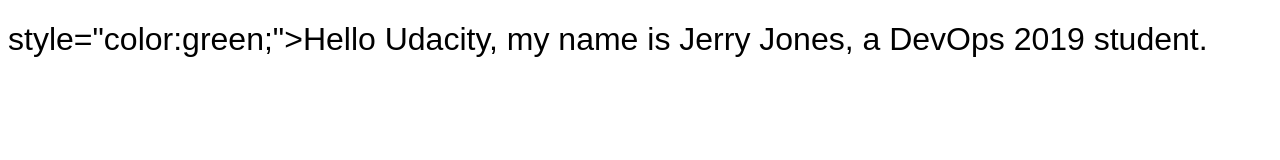
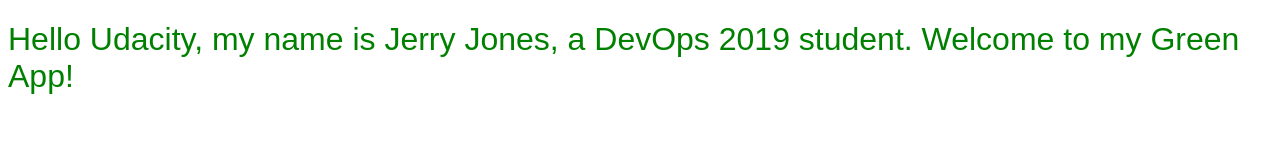
Before and after one commit to j-j-jones/udacity-devops-capstone-green, a plain HTML site: page index.html in a window 1280 px wide. Drawn offline with Linux system fonts and the light colour scheme.

Commit message:
Update index.html

```diff
--- a/index.html
+++ b/index.html
@@ -4,7 +4,7 @@
     <meta charset="UTF-8">
     <meta name="viewport" content="width=device-width, initial-scale=1.0">
     <meta http-equiv="X-UA-Compatible" content="ie=edge">
-    <title>Hello World - Nginx Docker - "Green Deployment"</title>
+       <title>Hello World - Nginx Docker - "Green Deployment"</title>
     <style>
         h1{
             font-weight:lighter;
@@ -15,7 +15,7 @@
 <body>
 
     <h1>
-   style="color:green;">Hello Udacity, my name is Jerry Jones, a DevOps 2019 student.
+    <font color="green">Hello Udacity, my name is Jerry Jones, a DevOps 2019 student. Welcome to my Green App!</font>
     </h1>
 
 </body>
```
